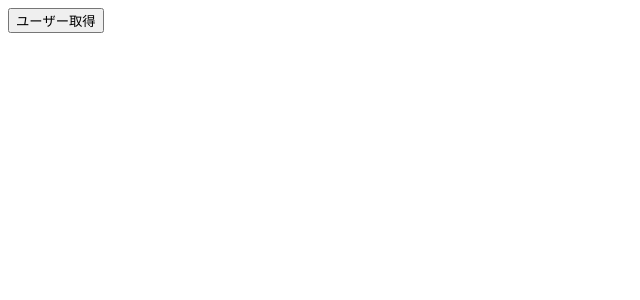
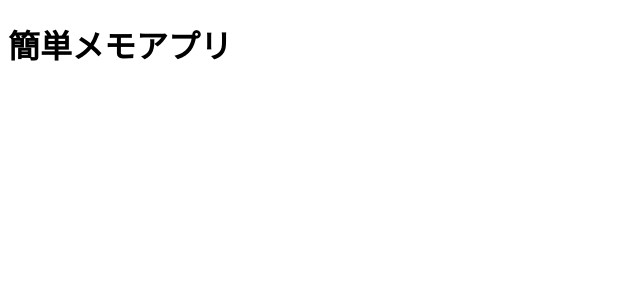
Before and after one commit to ballboyst/React-my-test, a React (Create React App) app in the folder my-test-app/: page / in a window 1280 px wide. Shown: the top 300 px of the page, without its empty margins (0-640 px from the left). Built offline with nearby package versions, Linux system fonts and the light colour scheme.

Commit message:
create-todo-app-start

```diff
--- a/my-test-app/src/App.jsx
+++ b/my-test-app/src/App.jsx
@@ -1,42 +1,4 @@
-import { useState } from "react";
-import axios from "axios";
-
-
-
 export const App = () => {
-    const [userList, setUserList] = useState([]);
-    const [isLoading, setIsLoading] = useState(false);
-    const [isError, setIsError] = useState(false);
-
-    const onClickFetchUser = () => {
-        setIsLoading(true);
-        setIsError(false);
-
-    axios
-        .get("https://example.com/users")
-        .then(result => {
-            const users =  result.data.map(user => ({
-                id: user.id,
-                name: `${user.lastname} ${user.firstname}`,
-                age: user.age
-        }));
-        setUserList(users);
-    })
-    .catch(() => setIsError(true))
-    .finally(() => setIsLoading(false));
-};
-
-return (
-    <div>
-        <button onClick={onClickFetchUser}>ユーザー取得</button>
-        {isError && <p style={{ color: "red"}}>エラーが発生しました</p>}
-        {isLoading ? (
-            <p>データ取得中です</p>
-        ) : (
-            userList.map(user => (
-                <p key={user.id}>{`${user.id}:${user.name}(${user.age}歳`}</p>
-            ))
-        )}
-    </div>
-);
-};
+    return <h1>簡単メモアプリ</h1>
+}
+// 解説:上記コードは分割代入によってreturn文を引数無しでAppメソッドに代入している。
--- a/my-test-app/src/index.jsx
+++ /dev/null
@@ -1,12 +0,0 @@
-import ReactDOM from "react-dom"
-
-import { App } from "./App"
-import { AdminFlagProvider } from "./components/providers/AdminFlagProvider";
-
-
-const root = ReactDOM.createRoot(document.getElementById("root"));
-root.render(
-    <AdminFlagProvider>
-        <App />
-    </AdminFlagProvider>
-);
```
Also changed, not shown: my-test-app/src/index.tsx (added, +9 -0 lines).
